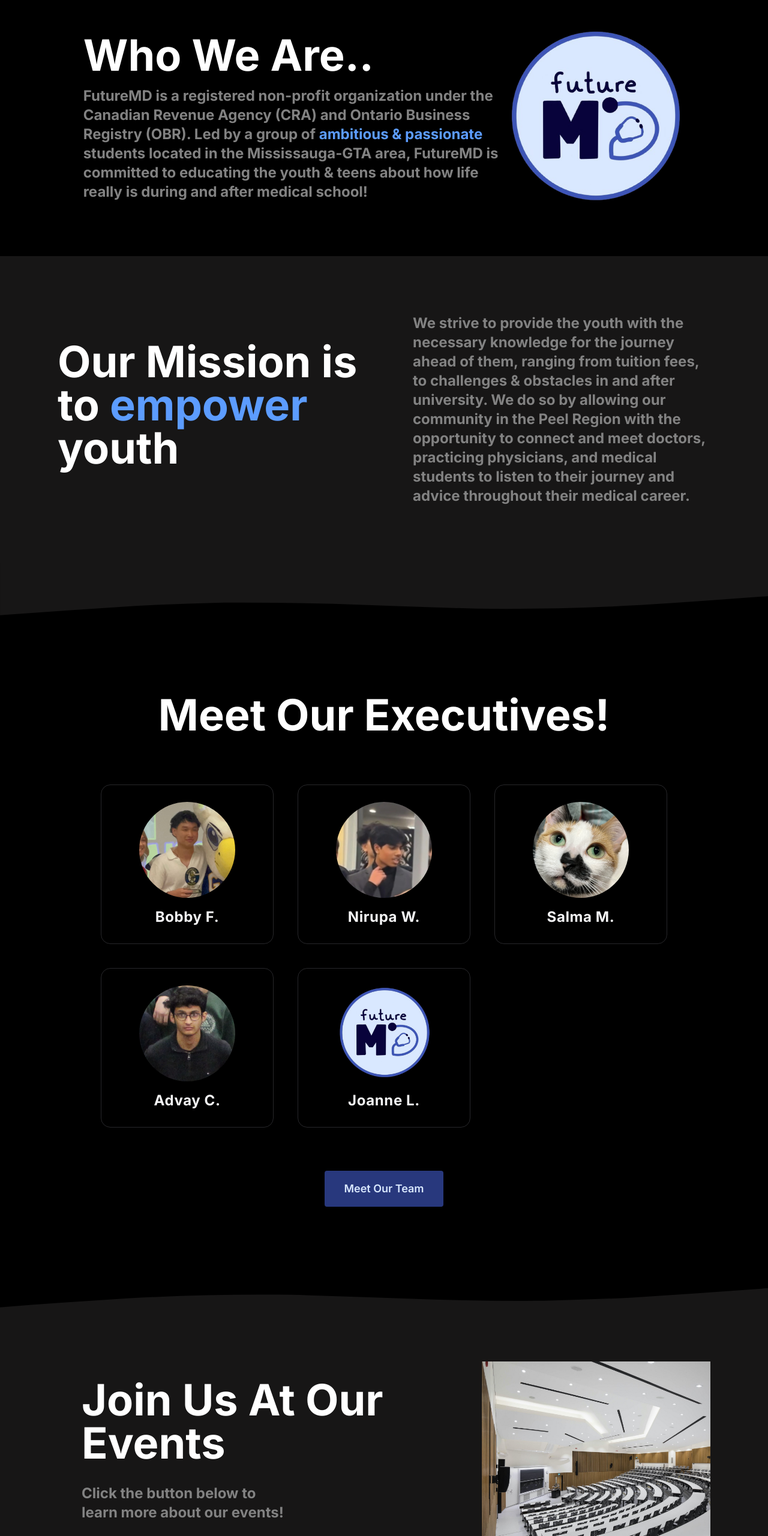
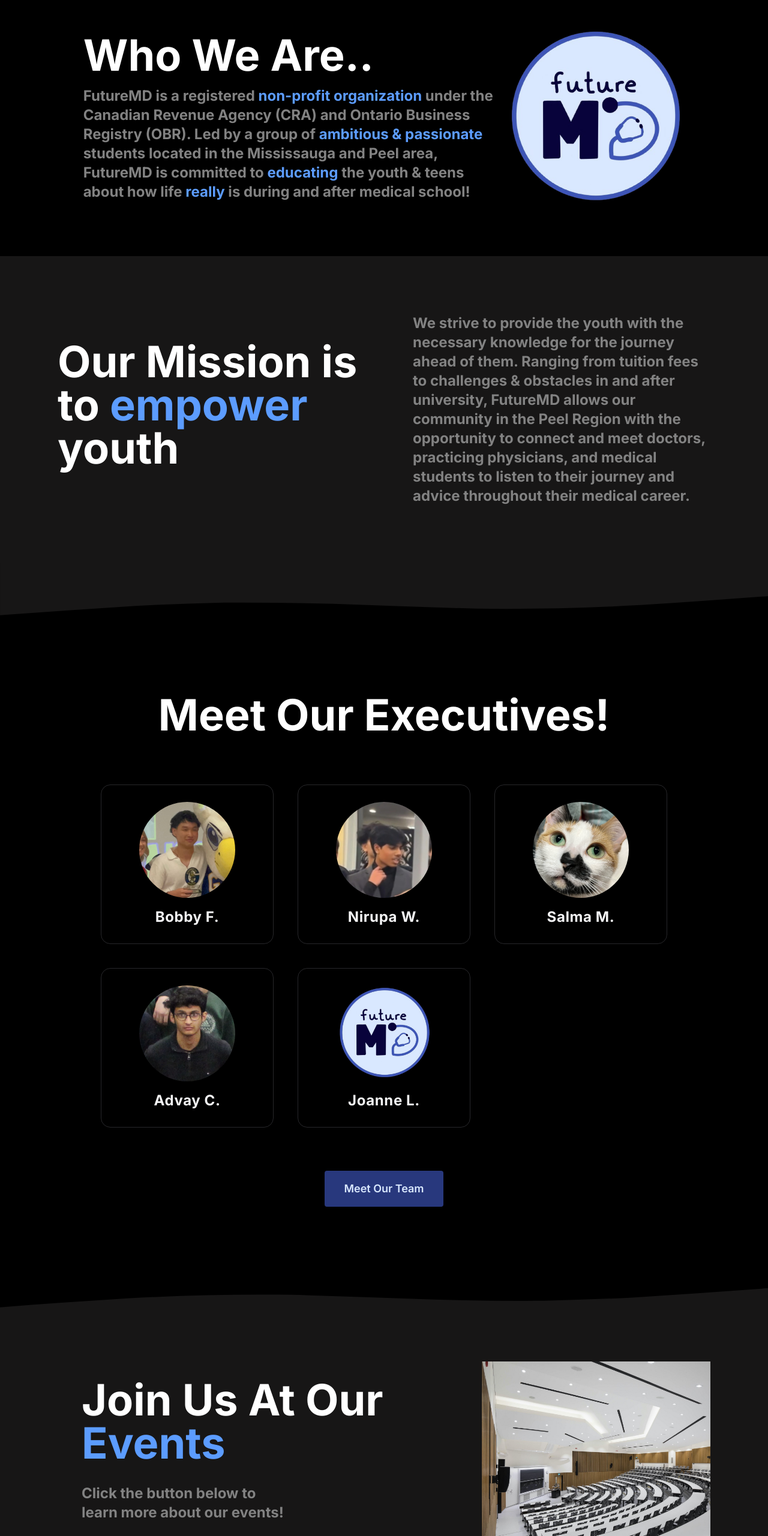
Before and after one commit to advayc/futuremd-site, a Next.js app: page /about in a window 1280 px wide. Shown: the part 239-2800 px from the top of the page at 60% size. Built offline with nearby package versions, Linux system fonts and the light colour scheme.

Commit message:
Update about.tsx

```diff
--- a/pages/about.tsx
+++ b/pages/about.tsx
@@ -41,11 +41,11 @@
           <div id="who-we-are" className="md:flex-1 flex flex-col items-center md:items-start justify-center text-center md:text-left">
             <h2 className="text-5xl sm:text-6xl md:text-7xl font-bold dark:text-white text-black mb-4">Who We Are..</h2>
             <p className="text-lg sm:text-xl md:text-2xl dark:dark-text text-[#828282] font-bold leading-9">
-              FutureMD is a registered non-profit organization under the Canadian
+              FutureMD is a registered <span className="dark:text-hov text-li">non-profit organization</span> under the Canadian
               Revenue Agency (CRA) and Ontario Business Registry (OBR). Led by a group
-              of <span className="dark:text-hov text-li">ambitious & passionate</span> students located in the Mississauga-GTA area,
-              FutureMD is committed to educating the youth & teens about how life really
-              is during and after medical school!
+              of <span className="dark:text-hov text-li">ambitious & passionate</span> students located in the Mississauga
+              and Peel area, FutureMD is committed to <span className="dark:text-hov text-li">educating</span> the youth & teens about how
+              life <span className="dark:text-hov text-li">really</span> is during and after medical school!
             </p>
           </div>
           <div className="md:w-[30%] w-2/3 sm:w-1/2 md:w-1/3 mt-8 md:mt-0">
@@ -61,8 +61,8 @@
         <div className="md:w-1/2 text-center md:text-left">
           <p className="ml-0 md:ml-12 text-lg sm:text-xl md:text-2xl dark:text-dark-text text-navy font-bold leading-9">
             We strive to provide the youth with the necessary knowledge for the journey
-            ahead of them, ranging from tuition fees, to challenges & obstacles in and
-            after university. We do so by allowing our community in the Peel Region with
+            ahead of them. Ranging from tuition fees to challenges & obstacles in and
+            after university, FutureMD allows our community in the Peel Region with
             the opportunity to connect and meet doctors, practicing physicians, and
             medical students to listen to their journey and advice throughout their
             medical career.
@@ -92,7 +92,7 @@
 
       <div className="w-full flex flex-col md:flex-row items-center justify-center bg-primary dark:bg-dprimary shadow hover:shadow-lg px-8 sm:px-16 md:px-24 pt-10 pb-12 md:pb-28">
         <div id="who-we-are" className="md:flex-1 flex flex-col items-center md:items-start justify-center text-center md:text-left md:ml-10">
-          <h2 className="text-5xl sm:text-6xl md:text-7xl font-bold dark:text-white text-black">Join Us At Our <br className="hidden md:block" /> Events</h2>
+          <h2 className="text-5xl sm:text-6xl md:text-7xl font-bold dark:text-white text-black">Join Us At Our <br className="hidden md:block" /> <span className="dark:text-hov text-li">Events</span></h2>
           <p className="text-lg sm:text-xl md:text-2xl dark:dark-text text-[#828282] font-bold leading-9 mt-8 ">
             Click the button below to <br className="hidden md:block" /> learn more about our events!
           </p>
```
